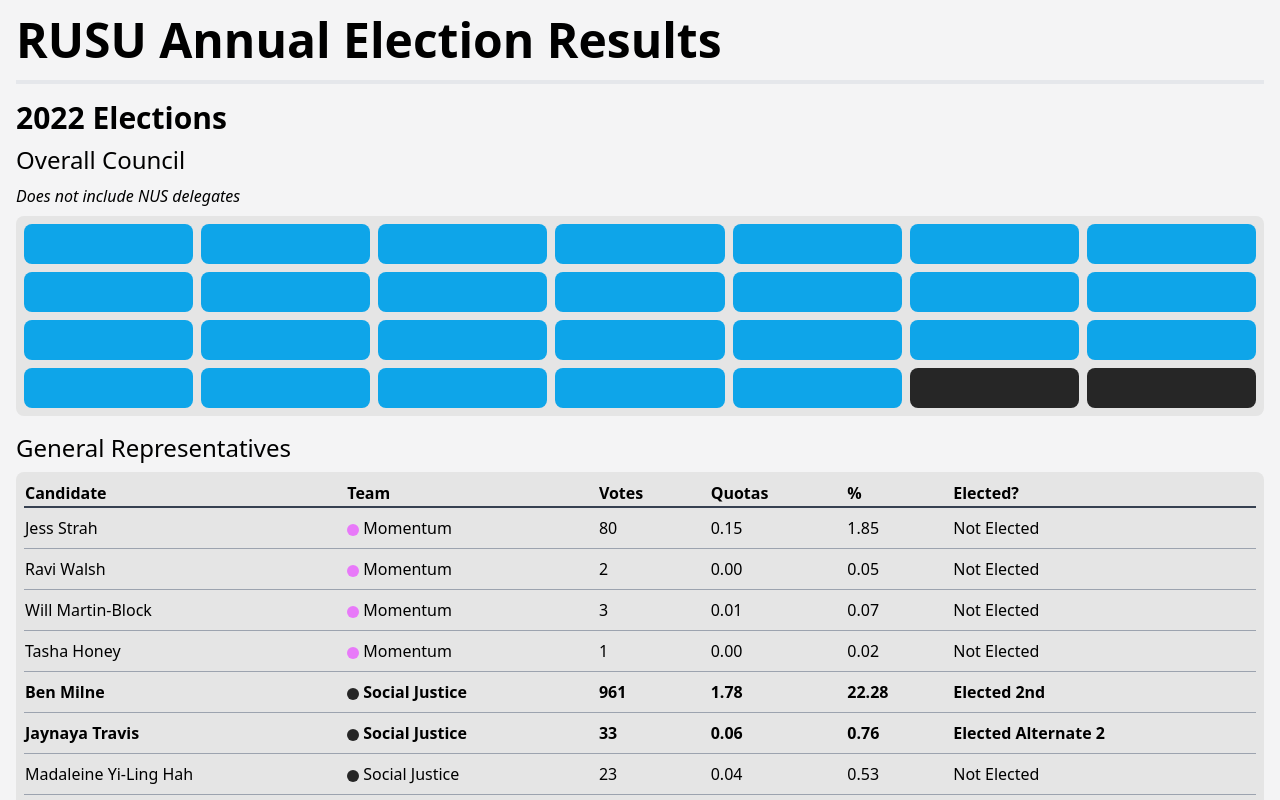
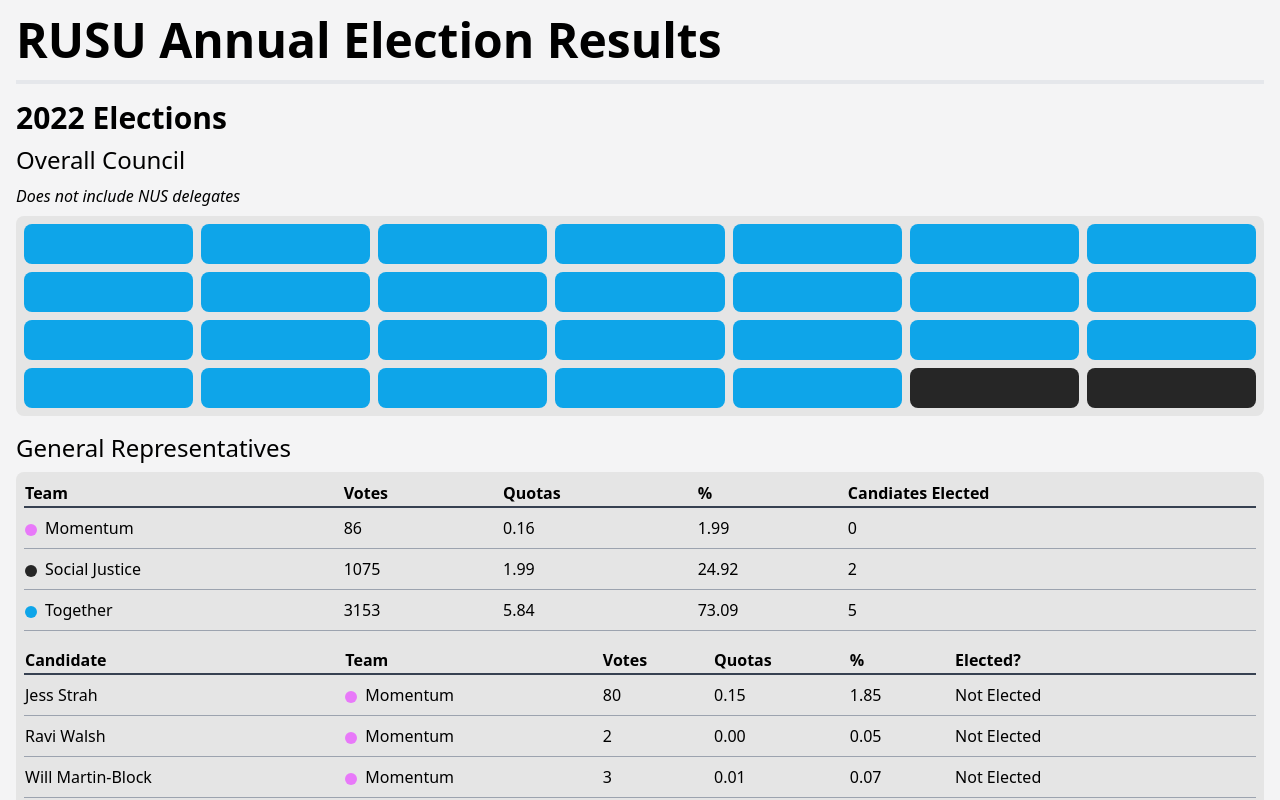
Before and after one commit to dmarmion/rusu-election-results, a React (Vite) app: page / in a window 1280 px wide. Shown: the top 800 px of the page. Built offline with nearby package versions, Linux system fonts and the light colour scheme.

Commit message:
Add team result table for general representatives

```diff
--- a/src/components/CouncilMember.tsx
+++ b/src/components/CouncilMember.tsx
@@ -2,6 +2,8 @@
 import { teamColourOf, teamNameOf } from "../utils/teams";
 import { Candidate } from "../utils/types";
 import { votePercent } from "../utils/votes";
+
+import TeamNameWithDot from "./TeamNameWithDot";
 
 interface CouncilMemberProps {
   positionID: string;
@@ -65,12 +67,7 @@
               >
                 <td className="py-2">{names.map((name) => <p>{name}</p>) ?? UNKNOWN_CANDIDATE}</td>
                 <td className="p-2">
-                  <div
-                    className={`mr-1 inline-flex h-3 w-3 rounded-md align-middle ${teamColourOf(
-                      team
-                    )}`}
-                  ></div>
-                  {teamNameOf(team)}
+                  <TeamNameWithDot teamID={team} />
                 </td>
                 <td className="p-2">{votes ?? NOT_APPLICABLE}</td>
                 <td className="p-2">{votePercent(votes, votesCast)}</td>
--- a/src/components/GeneralRepresentatives.tsx
+++ b/src/components/GeneralRepresentatives.tsx
@@ -2,6 +2,8 @@
 import { teamColourOf, teamNameOf } from "../utils/teams";
 import { GeneralRepCandidate } from "../utils/types";
 import { droopQuotas, votePercent, wasElected, wasElectedMessage } from "../utils/votes";
+
+import TeamNameWithDot from "./TeamNameWithDot";
 
 interface GeneralRepresentativesProps {
   candidates: GeneralRepCandidate[];
@@ -11,12 +13,47 @@
   const POSITIONS_AVAILABLE = 7;
   const votesCast = candidates.reduce((prevTotal, candidate) => prevTotal + candidate.votes, 0);
 
+  // Calculate total number of votes and candidates elected for each team
+  const teamStats: Map<string, { votes: number; elected: number }> = new Map();
+  candidates.forEach(({ team, votes, elected }) => {
+    const currentTeamVotes = teamStats.get(team)?.votes ?? 0;
+    const currentTeamElected = teamStats.get(team)?.elected ?? 0;
+    teamStats.set(team, {
+      votes: currentTeamVotes + votes,
+      elected: currentTeamElected + (wasElected(elected) ? 1 : 0),
+    });
+  });
+
   return (
     <>
       <h3>General Representatives</h3>
       <div className="mb-4 rounded-lg bg-neutral-200 p-2">
-        {/* TODO: Team totals */}
-        {/* Results table */}
+        {/* Team total results table */}
+        <table className="mb-4 w-full">
+          <thead>
+            <tr className="border-b-2 border-gray-700 text-left">
+              <th>Team</th>
+              <th className="px-2">Votes</th>
+              <th className="px-2">Quotas</th>
+              <th className="px-2">%</th>
+              <th className="px-2">Candiates Elected</th>
+            </tr>
+          </thead>
+          <tbody>
+            {[...teamStats.entries()].map(([team, { votes, elected }]) => (
+              <tr className="border-b border-gray-400">
+                <td className="py-2">
+                  <TeamNameWithDot teamID={team} />
+                </td>
+                <td className="p-2">{votes ?? NOT_APPLICABLE}</td>
+                <td className="p-2">{droopQuotas(votes, votesCast, POSITIONS_AVAILABLE)}</td>
+                <td className="p-2">{votePercent(votes, votesCast)}</td>
+                <td className="p-2">{elected}</td>
+              </tr>
+            ))}
+          </tbody>
+        </table>
+        {/* Individual candidate results table */}
         <table className="w-full">
           <thead>
             <tr className="border-b-2 border-gray-700 text-left">
@@ -36,12 +73,7 @@
               >
                 <td className="py-2">{name ?? UNKNOWN_CANDIDATE}</td>
                 <td className="p-2">
-                  <div
-                    className={`mr-1 inline-flex h-3 w-3 rounded-md align-middle ${teamColourOf(
-                      team
-                    )}`}
-                  ></div>
-                  {teamNameOf(team)}
+                  <TeamNameWithDot teamID={team} />
                 </td>
                 <td className="p-2">{votes ?? NOT_APPLICABLE}</td>
                 <td className="p-2">{droopQuotas(votes, votesCast, POSITIONS_AVAILABLE)}</td>
--- /dev/null
+++ b/src/components/TeamNameWithDot.tsx
@@ -0,0 +1,16 @@
+import { teamColourOf, teamNameOf } from "../utils/teams";
+
+interface TeamNameWithDotProps {
+  teamID: string;
+}
+
+export default function TeamNameWithDot({ teamID }: TeamNameWithDotProps) {
+  return (
+    <>
+      <div
+        className={`mr-2 inline-flex h-3 w-3 rounded-md align-middle ${teamColourOf(teamID)}`}
+      ></div>
+      {teamNameOf(teamID)}
+    </>
+  );
+}
```
